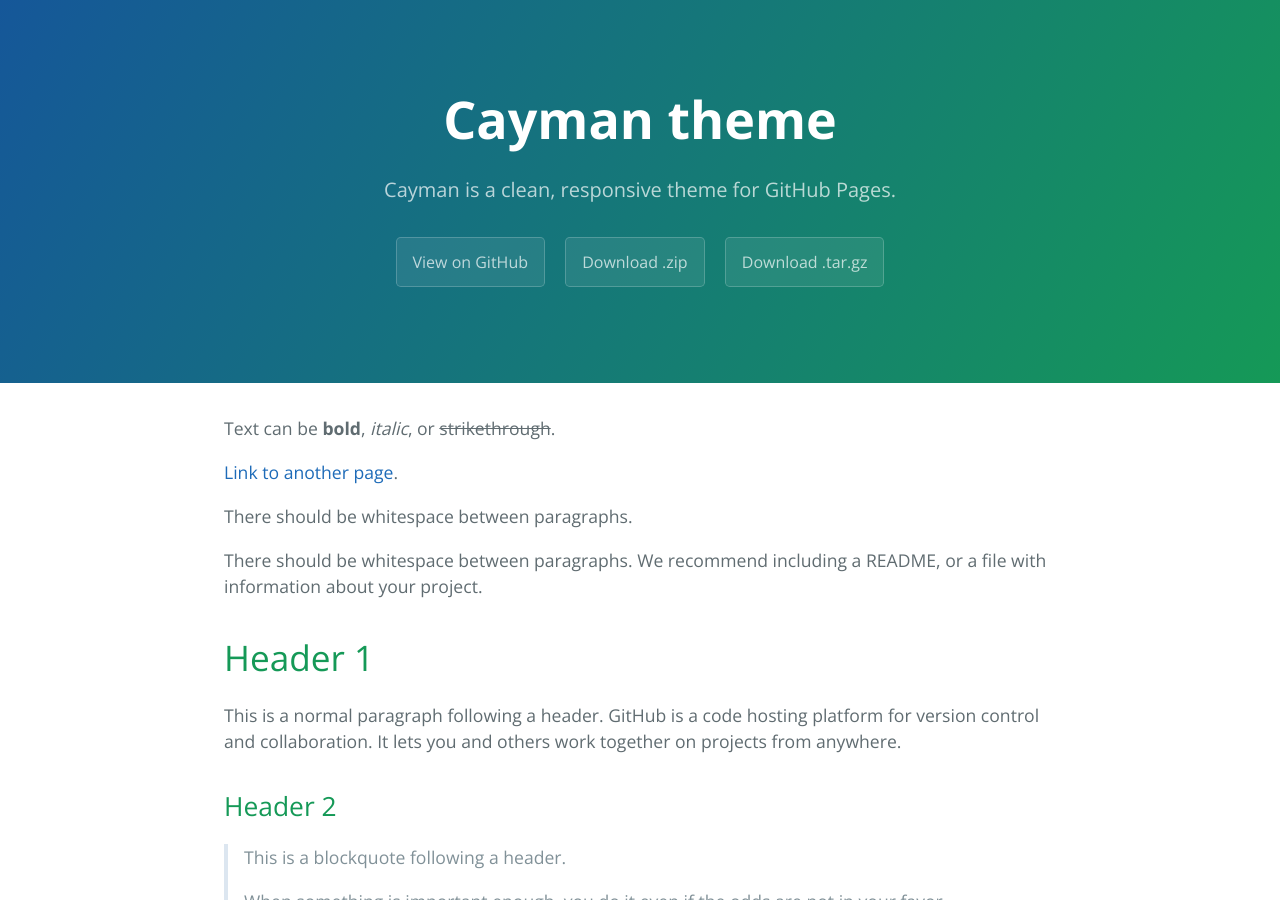
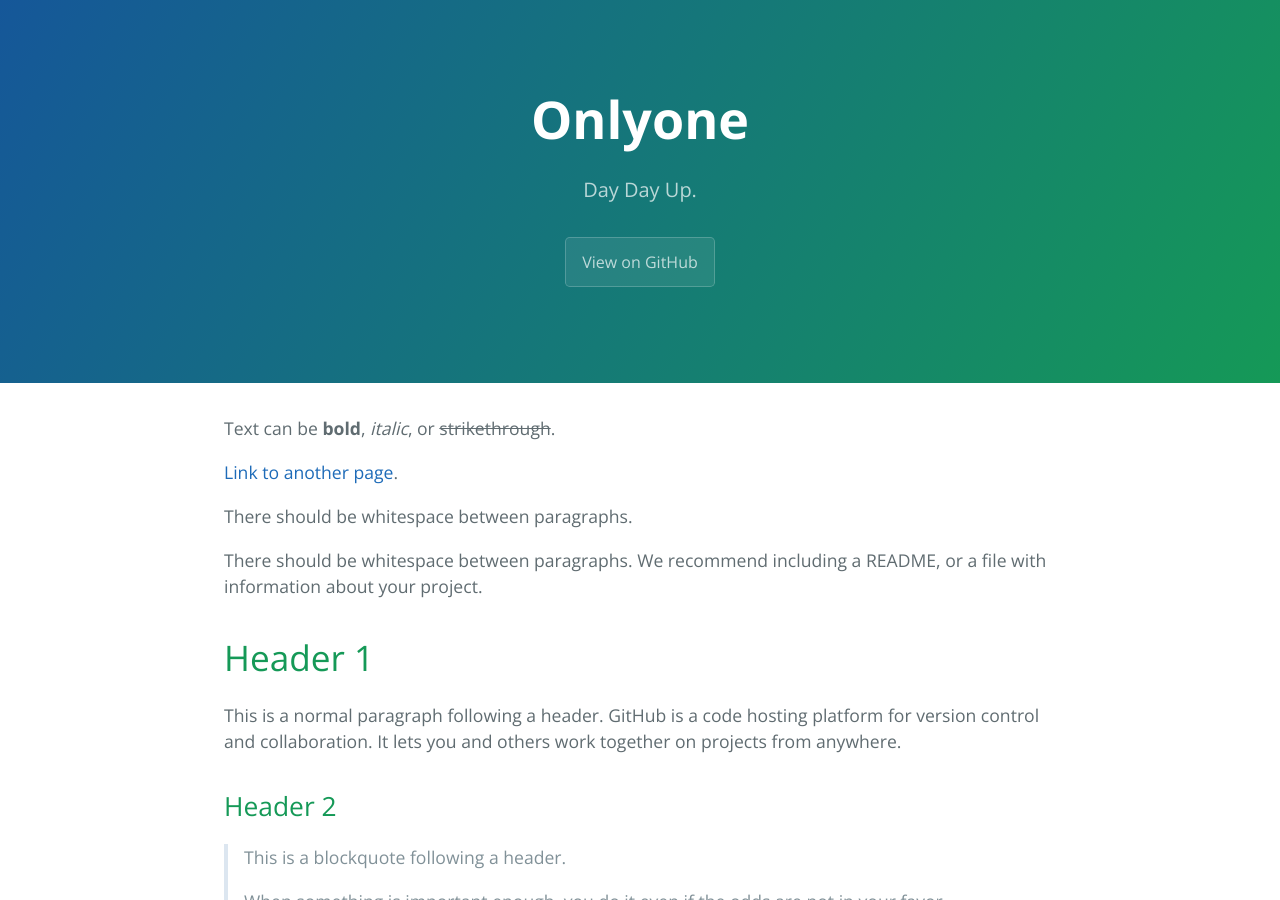
Before and after one commit to Onlyonechl/Onlyonechl1.github.io, a Jekyll site: the page built from index.md, in a window 1280 px wide and 900 px high. Built offline with Jekyll 4.4.1, drawn with Linux system fonts in a browser that asks for light colours.

Commit message:
Update _config.yml

```diff
--- a/_config.yml
+++ b/_config.yml
@@ -1,5 +1,5 @@
-title: Cayman theme
-description: Cayman is a clean, responsive theme for GitHub Pages.
-show_downloads: true
+title: Onlyone
+description: Day Day Up.
+show_downloads: false
 google_analytics:
 theme: jekyll-theme-cayman
```
